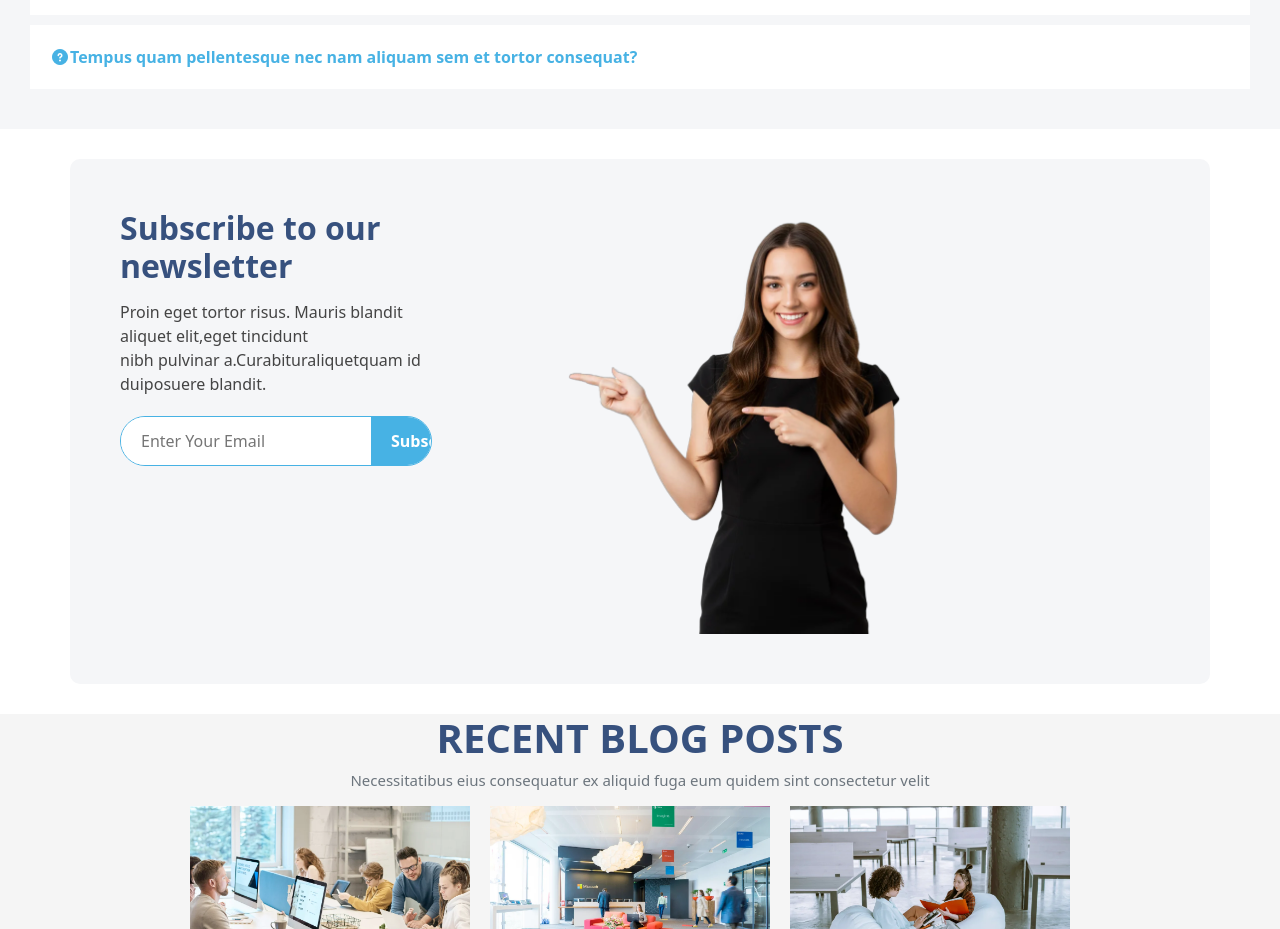
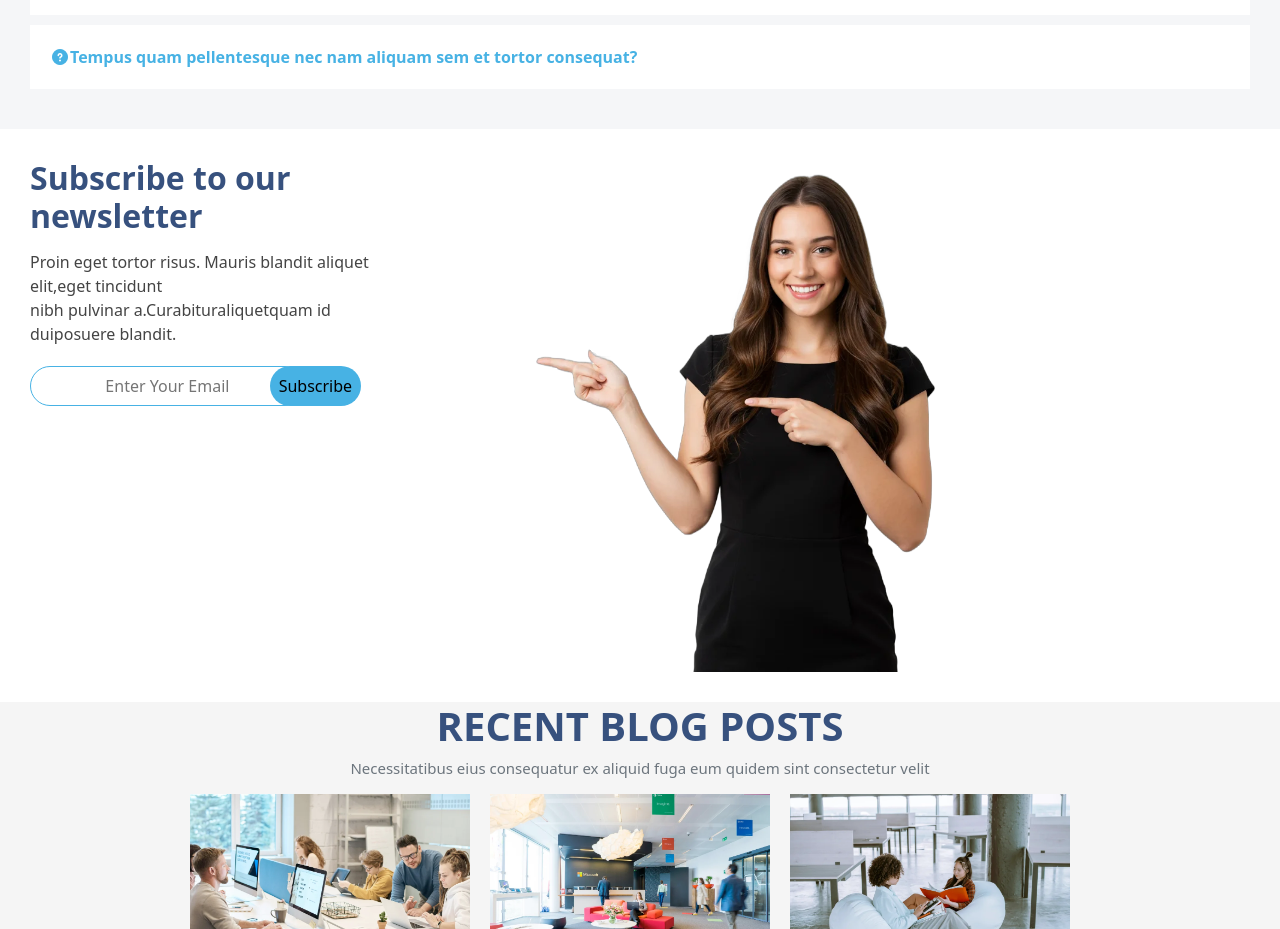
Before and after one commit to Castrogold/arsha, a plain HTML site: page index.html in a window 1280 px wide. Shown: the part 7280-8209 px from the top of the page. Drawn offline with Linux system fonts and the light colour scheme.

Commit message:
change in section class='subs'

```diff
--- a/asset/css/index.css
+++ b/asset/css/index.css
@@ -880,20 +880,15 @@ ul {
   font-family: "jost" sans-serif;
   padding: 30px;
   background-color: white;
+  display: flex;
 }
-.subs .container {
-  background-color: #f5f6f8;
-  border-radius: 10px;
-  justify-content: center;
-  gap: 120px;
-  padding: 50px;
-}
-.subs .container .box {
+.subs .box {
   display: flex;
   justify-content: center;
   gap: 120px;
+  width: 100%;
 }
-.subs .container .left {
+.subs .left {
   width: 30%;
 }
 .subs h2 {
@@ -906,53 +901,52 @@ ul {
   margin-bottom: 20px;
   color: #444444;
 }
-.subs .container .left .su {
+.subs .left .su {
   display: flex;
-  align-items: center;
-  border: 1px solid;
-  border-radius: 25px;
-  border-color: #47b2e4;
+  justify-content: center;
   overflow: hidden;
 }
-.subs .container .left .su [type="email"] {
+.subs .left .su [type="email"] {
+  width: 600px;
+  height: 40px;
   border: none;
-  padding: 12px 20px;
-  font-size: 16px;
-  width: 250px;
+  border-radius: 20px;
+  text-align: center;
+  border: 1px solid #47b2e4;
 }
-.subs .container .left .su button {
+.subs .left .su button {
+  width: 200px;
+  border-radius: 20px;
+  height: 40px;
+  border: none;
   background-color: #47b2e4;
-  color: white;
-  border: none;
-  padding: 12px 20px;
-  font-size: 16px;
-  cursor: pointer;
-  font-weight: 800;
+  position: relative;
+  right: 35px;
 }
-.subs .container .rigt {
+.subs .rigt {
   width: 40%;
 }
-.subs .container .right img {
+.subs .right img {
   width: 60%;
   height: auto;
 }
 @media only screen and (max-width: 700px) {
-  .subs .container .box {
+  .subs {
+    display: flex;
     flex-wrap: wrap;
+  }
+  .subs .box {
+    width: 100%;
     display: flex;
+    flex-wrap: wrap;
   }
-  .subs .container .left .su {
+  .subs .right {
     width: 100%;
   }
-  .subs p {
-    display: inline-flex;
-    font-size: 16px;
+  .subs .left {
+    width: 100%;
   }
-  .subs h2 {
-    display: inline-flex;
-    justify-content: center;
-  }
-  .subs .container .right img {
+  .subs .right img {
     width: 100%;
   }
 }
@@ -1035,6 +1029,10 @@ ul {
   }
   .blog .container .box {
     width: 100%;
+  }
+  .blog .container .box .date {
+    right: 0%;
+    top: 41.5%;
   }
 }
 
--- a/index.html
+++ b/index.html
@@ -541,7 +541,6 @@
     </section>
 
     <section class="subs">
-        <div class="container">
         <div class="box">
             <div class="left">
                 <h2>Subscribe to our newsletter</h2>
@@ -555,8 +554,6 @@
             </div>
             <div class="right">
                 <img src="asset/image/cta-1.webp" alt="">
-                </div>
-            </div>
             </div>
         </div>
     </section>
@@ -723,6 +720,7 @@
             </div>
         </div>
     </section>
+
     <section class="copy">
         <div class="container">
             <div class="col">
```
Lines whose indentation alone changed are shown as unchanged.
